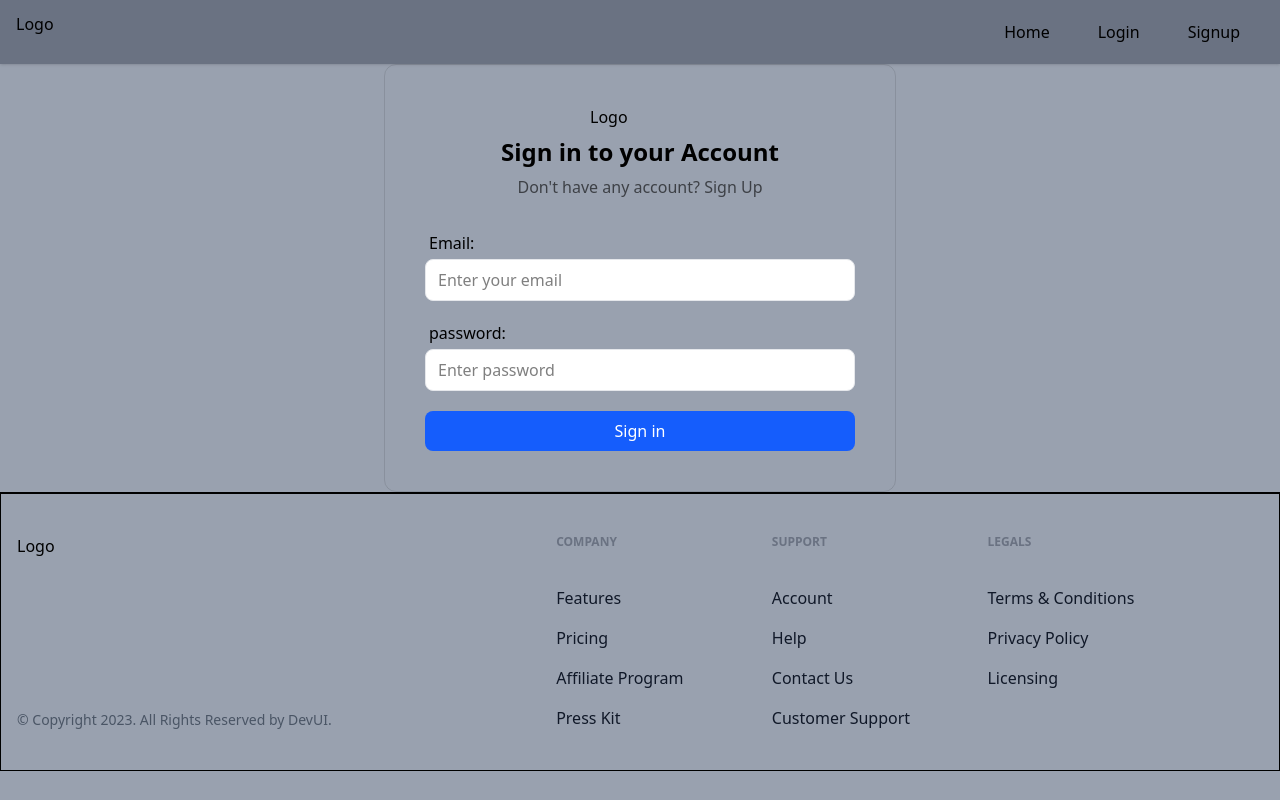
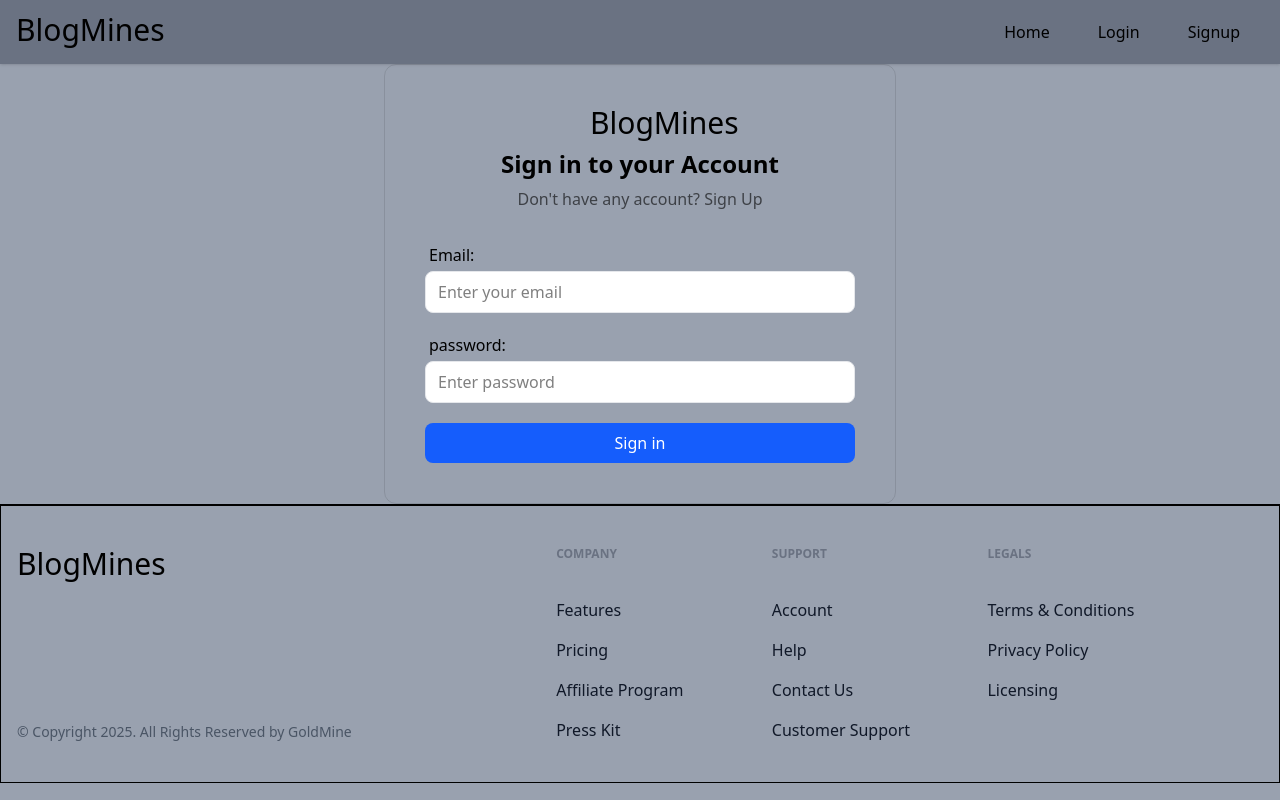
Before and after one commit to LuvSharma007/Mega-Blog-Project, a React (Vite) app: page /login in a window 1280 px wide. Built offline with nearby package versions, Linux system fonts and the light colour scheme; no server answers.

Commit message:
Fixed slug

```diff
--- a/src/appwrite/config.js
+++ b/src/appwrite/config.js
@@ -73,7 +73,7 @@ export class Service{
             return await this.databases.getDocument(
                 confg.appwriteDatabaseId,
                 confg.appwriteCollectionId,
-                documentId
+                documentId,
             )
         } catch (error) {
             console.log(`Error getting post : ${error}`);
--- a/src/components/Footer/Footer.jsx
+++ b/src/components/Footer/Footer.jsx
@@ -13,7 +13,7 @@ const Footer = () => {
               </div>
               <div>
                 <p className="text-sm text-gray-600">
-                  &copy; Copyright 2023. All Rights Reserved by DevUI.
+                  &copy; Copyright 2025. All Rights Reserved by GoldMine
                 </p>
               </div>
             </div>
--- a/src/components/Logo.jsx
+++ b/src/components/Logo.jsx
@@ -2,7 +2,7 @@ import React from 'react'
 
 const Logo = ({width = '100px'}) => {
   return (
-    <div>Logo</div>
+    <div className='text-3xl'>BlogMines</div>
   )
 }
 
--- a/src/components/postForm/PostForm.jsx
+++ b/src/components/postForm/PostForm.jsx
@@ -12,7 +12,7 @@ const PostForm = ({post}) => {
     const {register ,handleSubmit , watch, setValue , control , getValues} = useForm({
         defaultValues:{
             title: post?.title || "",
-            slug:post?.$id || "",
+            slug:post?.slug || "",
             content:post?.content || "",
             status:post?.status || 'active',
         }
@@ -27,7 +27,7 @@ const PostForm = ({post}) => {
             if(post){
                 const file = data.image[0] ? await appwriteService.uploadFile(data.image[0]) : null
                 if(file){
-                    appwriteService.removeFile(post.featuredImage)
+                    await appwriteService.removeFile(post?.featuredImage)
                 }
                 const dbPost = await appwriteService.updatePost(post.$id,{...data,featuredImage: file ? file.$id : undefined })
 
@@ -122,7 +122,7 @@ const PostForm = ({post}) => {
             required:!post
         })}
         />
-        {post && (
+        {post && post.featuredImage && (
             <div className='w-full mb-4'>
                 <img src={appwriteService.getImage(post.featuredImage)} alt={post.title} className='rounded-lg' />
             </div>
--- a/src/pages/EditPost.jsx
+++ b/src/pages/EditPost.jsx
@@ -27,7 +27,7 @@ const EditPost = () => {
   return post ?  (
     <div className='py-8'>
         <Container>
-            <PostForm posts={post}/>
+            <PostForm post={post}/>
         </Container>
     </div>
   ):null
--- a/src/pages/Post.jsx
+++ b/src/pages/Post.jsx
@@ -34,19 +34,21 @@ const Posts = () => {
     },[id ,navigate]);
 
     const deletePost = async () =>{
-
         try {
             const deletedpost = await appwriteService.deletePost(post.$id)
             if(deletedpost){
-                appwriteService.removeFile(post.featuredImage.Id)
-                dispatch(deletePost(deletedpost));
-                navigate("/");
+                const deletedImage = await appwriteService.removeFile(post.featuredImage.Id)
+                if(deletedImage){
+                    dispatch(deletePost(deletedpost));
+                    navigate("/");
+                }
             }
         } catch (error) {
             console.log("Error getting post",error);
 
         }
     }
+
 
     return post ? (
         <div className="py-8">
```
Also changed, not shown: src/components/Login.jsx (+0 -8 lines).
